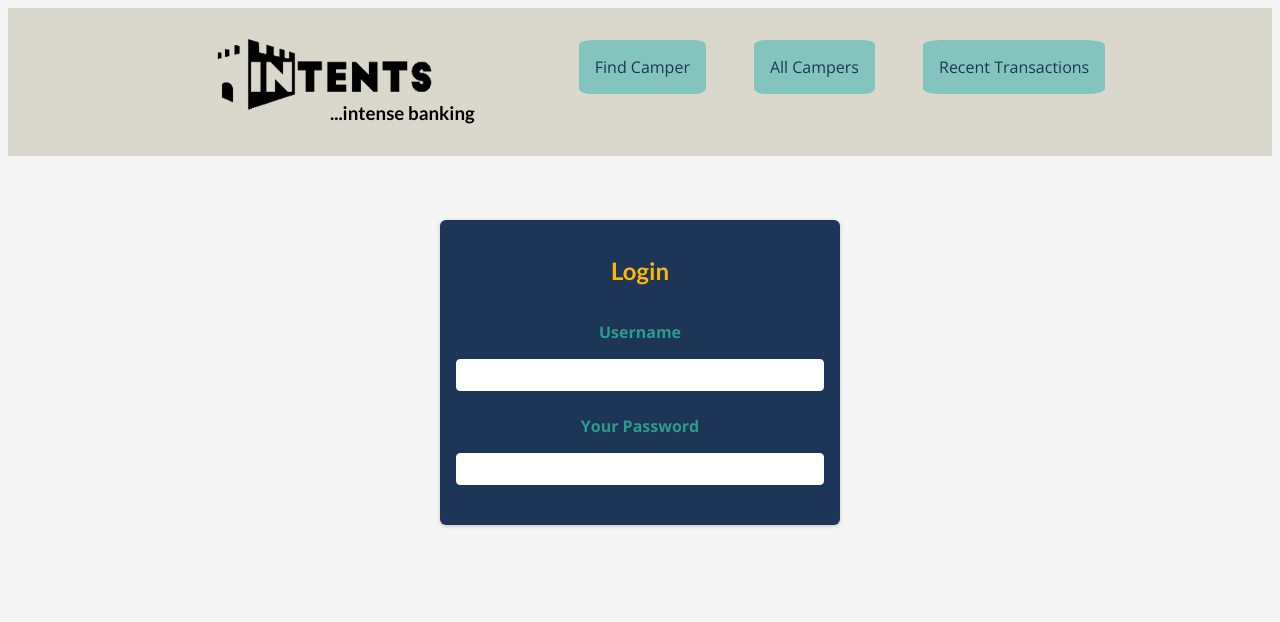
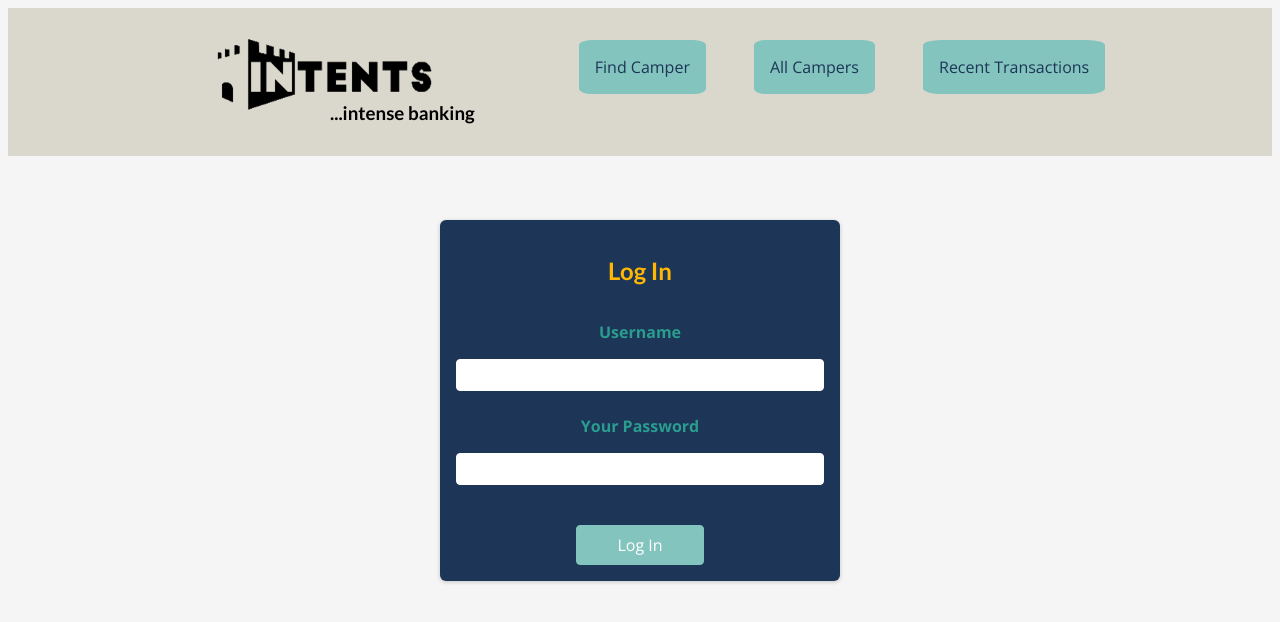
Before and after one commit to RadheyaM/next-camp-bank, a Next.js app: page /auth in a window 1280 px wide. Shown: the top 622 px of the page. Built offline with nearby package versions, Linux system fonts and the light colour scheme; no server answers.

Commit message:
Put back the button I removed

```diff
--- a/src/components/auth/auth-form.js
+++ b/src/components/auth/auth-form.js
@@ -59,7 +59,7 @@ const AuthForm = () => {
   };
   return (
     <section className={styles.auth}>
-      <h1>{isLogin ? "Login" : "Sign Up"}</h1>
+      <h1>{isLogin ? "Log In" : "Sign Up"}</h1>
       <form onSubmit={submitHandler}>
         <div className={styles.control}>
           <label htmlFor="email">Username</label>
@@ -74,6 +74,9 @@ const AuthForm = () => {
             ref={passwordInputRef}
           />
         </div>
+        <div className={styles.actions}>
+          <button>{isLogin ? "Log In" : "Create Account"}</button>
+        </div>
       </form>
     </section>
   );
```
